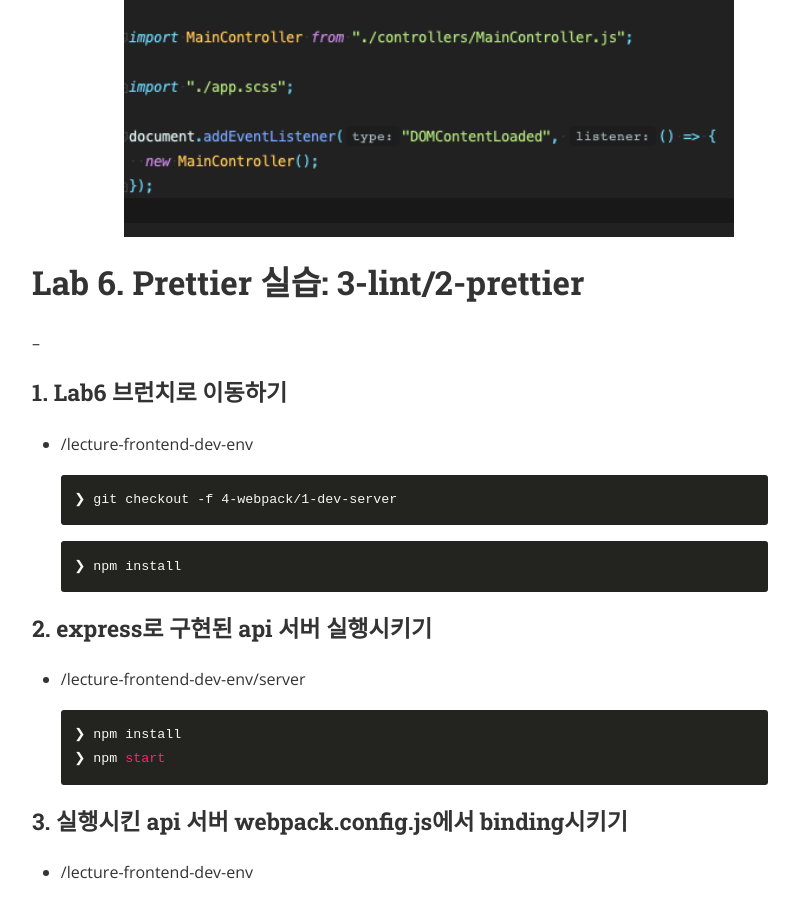
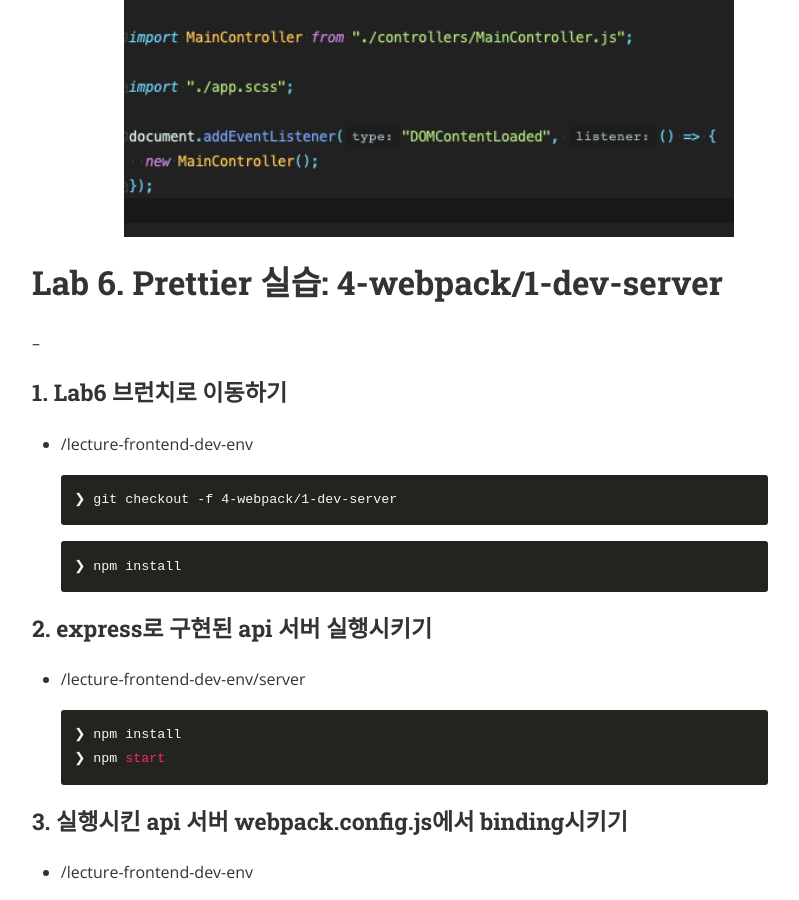
Before and after one commit to gonghojin/gonghojin.github.io, a Jekyll site: the page built from _posts/educations/2020-06-26-front-dev-env-3.markdown, in a window 1280 px wide and 900 px high, scrolled down 17402 px. Shown: the whole window, without its empty margins (240-1039 px from the left). Built offline with Jekyll 4.4.1, drawn with Linux system fonts in a browser that asks for light colours; nearby versions of some CDN libraries; comment, search, counter and statistics services are not loaded.

Commit message:
Add: 랩6 실습

```diff
--- a/_posts/educations/2020-06-26-front-dev-env-3.markdown
+++ b/_posts/educations/2020-06-26-front-dev-env-3.markdown
@@ -534,7 +534,7 @@ module.exports = {
     + 전반적으로 소스가 다듬어짐(세미콜론, 띄어쓰기 등)
 ![https://webpack.js.org/](/assets/educations/images/lab5_2.png)
 
-# Lab 6. Prettier 실습: 3-lint/2-prettier
+# Lab 6. Prettier 실습: 4-webpack/1-dev-server
 --
 ### 1. Lab6 브런치로 이동하기
 * /lecture-frontend-dev-env
```
